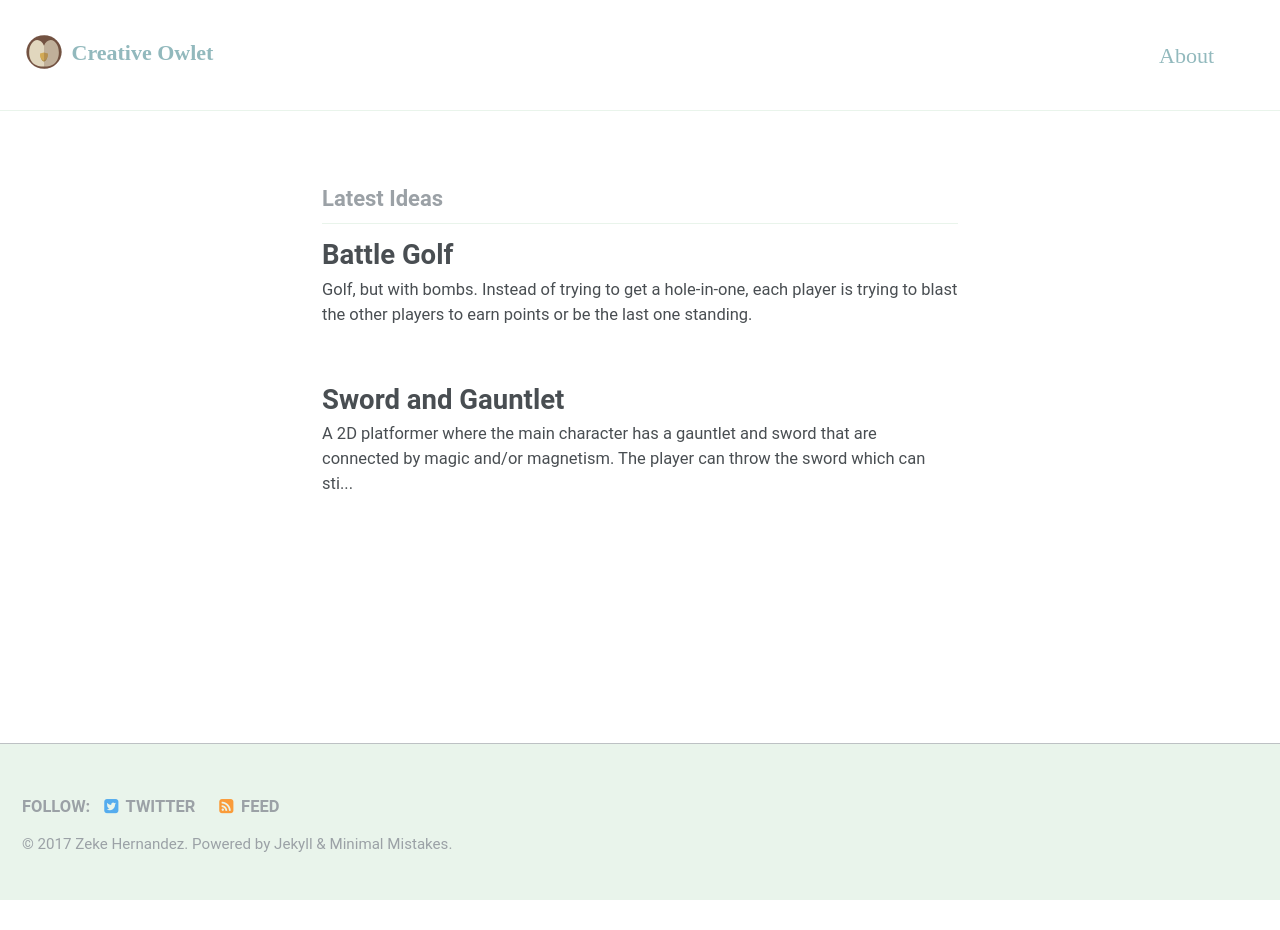
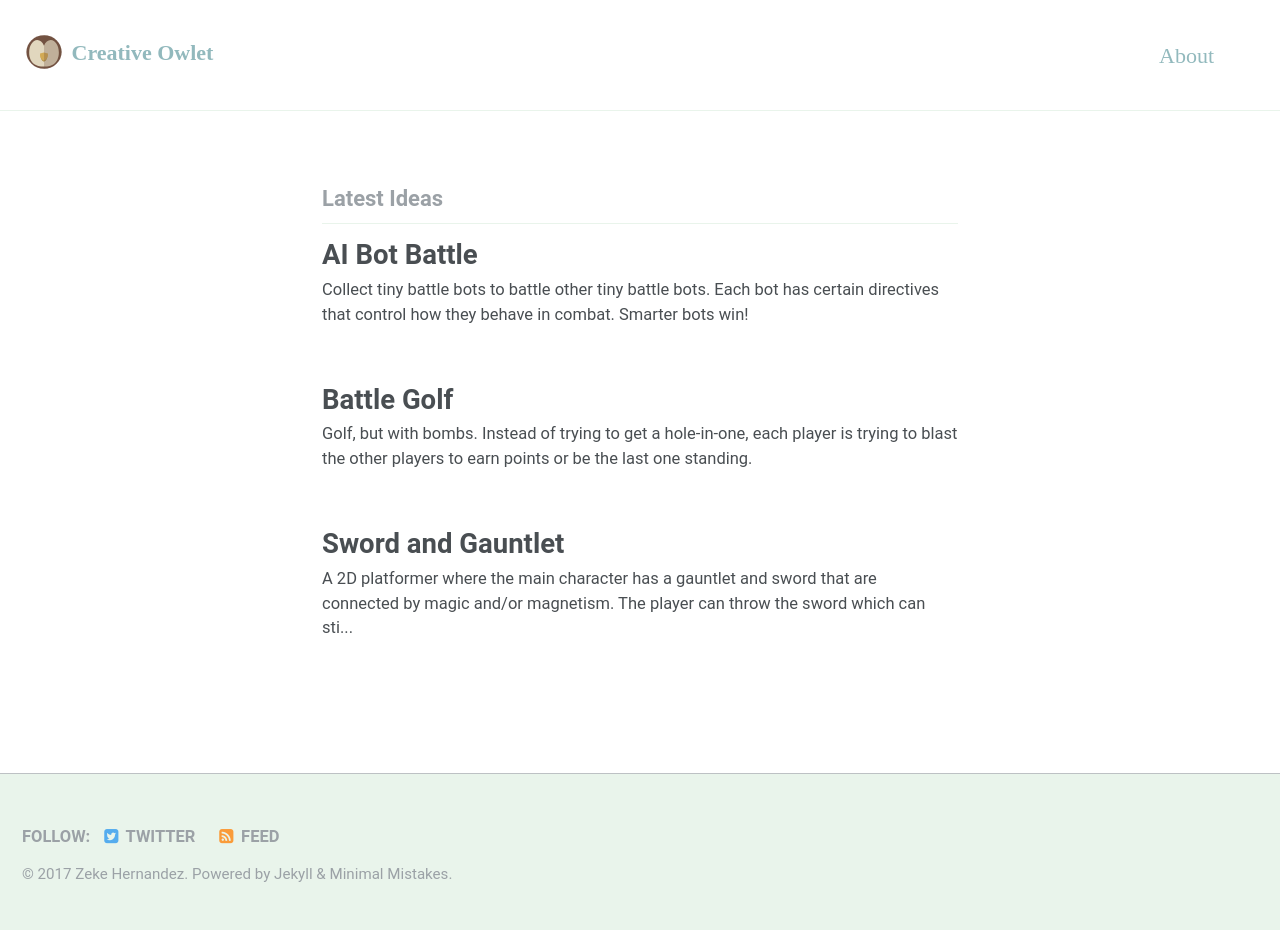
Before and after one commit to zekehernandez/creativeowlet, a Jekyll site: the page built from index.html, in a window 1280 px wide. Built offline with Jekyll 4.4.1, drawn with Linux system fonts in a browser that asks for light colours; some web fonts are replaced; the list of posts is cut into pages by our own code; before the commit the page ends 900 px from its top, so only the background shows below that; part of the change alters nothing that is shown.

Commit message:
publish ai battle bots

```diff
--- a/_posts/2017-09-26-ai-bot-battle.markdown
+++ b/_posts/2017-09-26-ai-bot-battle.markdown
@@ -1,9 +1,9 @@
 ---
 layout: single
 title: AI Bot Battle
-date: 2017-09-26
+date: 2017-09-28
 tags: game rpg ai multiplayer single-player mobile
-published: false
+published: true
 ---
 Collect tiny battle bots to battle other tiny battle bots. Each bot has certain directives that control how they behave in combat. Smarter bots win!
 
@@ -13,20 +13,43 @@ The world is populated with tiny battling robots. Each robot has different actio
 Players can aqcuire new bots by a loot box system, from winning a battle, generating them from parts, or fulfilling certain requirements. Bots are ranked not only by their health, attack power, and speed; but also by their directives, or how smart they are.
 
 ### Directives (or programming)
-Each bot will have 2 different characteristics: Action and Tactics; along with other stats like health points, attack power etc.
+Each bot will have 2 different characteristics: Action and Tactics; along with other stats like health points, attack power, etc.
 - **Action**: most bots' action will be an attack of some kind; think laser beam, missile launch, or shockwave. But some bots heal teammates, or provide a small forcefield, or provide buffs/debuffs.
-- **Tactics**: where is the bot trying to go? Next to the closest ally? Withing firing range of an enemy, but not closer? As close to the strongest enemy as possible? Will it orbit an enemy.
+- **Tactics**: where is the bot trying to go? who does it aim at?
 
-Lower ranked bots will be kind of simple, they will just attack the closest enemy. The higher the rank, the smarter they are. Smarter bots will try to stay out of range of enemy attacks. Smarter bots will also stick close to their teammates. Smarter bots will try to pick off weaker enemies first.
+Lower ranked bots will be kind of simple, they will just attack the closest enemy. The higher the rank, the smarter they are.
+Smarter bots will...
+- try to stay out of range of enemy attacks
+- stick close to their teammates
+- try to pick off weaker enemies first
+- get between enemies and allies if it is a bot that can take a lot of damage
 
-### Scenarios
+#### Action ideas
+- enemy tracking missles
+- a chain lighting attack
+- tractor beam
+- freeze ray
+- regularly drops mines
+- casts shield on ally
+
+#### Tactics ideas
+- targets weakest ally (if action is a buff)
+- stay next to the closest ally
+- stay within firing range of an enemy, but not closer
+- get as close to the strongest enemy as possible
+- orbits weakest enemy
+- targets weakest enemy
+- gets between enemy and weakest ally
 
 ### Potential Issues
+- The battles just won't be very interesting (or worse, they'll be frustrating)
 
-#### Other Ideas
+### Other Ideas
+- Instead of creating 100 different bots, make, say, 10 archetypes that have different machs (versions)
+- Make sure there is a bit of randomization, if the same 6 bots battle twice, the battles shouldn't play out exactly the same
+- Allow customization or at least upgrading of bots
+- Allow users to interact somewhat during the battle, maybe by sending commands like "group up", "spread out", "fall back". With this, higher ranked bots could be better at following orders than lower ranked bots.
 
-### Controls
-
-## Story
-
-### Characters
+### Game Modes
+- A main campaign (earn currency to buy bots or parts or whatever)
+- Multiplayer. Similar to a lot of mobile games, every player chooses a team of bots to represent them, and you can challenge other players' teams without the other player needing to also be playing
```
